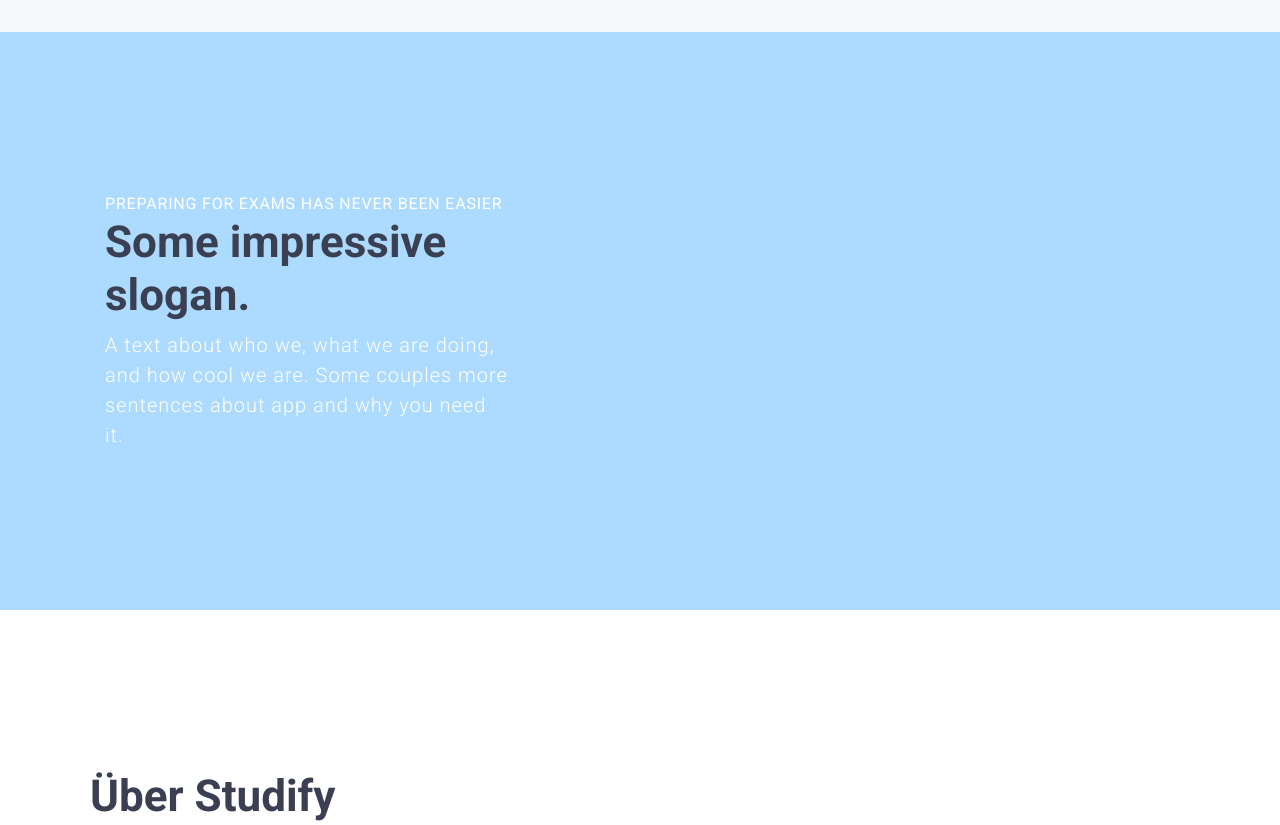
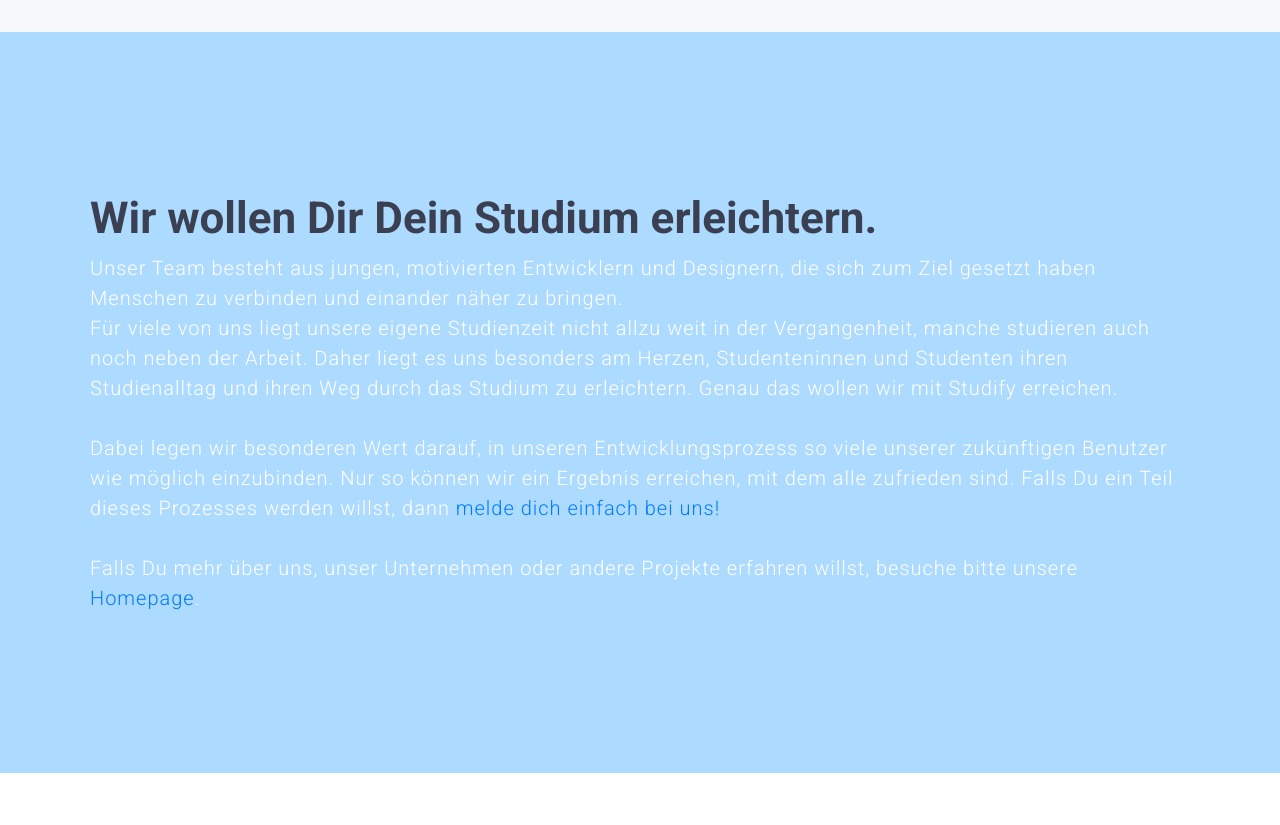
Before and after one commit to maxbogo/maxbogo.github.io, a plain HTML site: page index.html in a window 1280 px wide. Shown: the part 880-1705 px from the top of the page. Drawn offline with nearby package versions, Linux system fonts and the light colour scheme.

Commit message:
more content added

```diff
--- a/index.html
+++ b/index.html
@@ -75,11 +75,24 @@
   <section id="about">
     <div class="container">
       <div class="row">
-        <div class="col-md-5">
+        <div>
           <div class="content-box">
-            <span>Preparing for exams has never been easier</span>
-            <h2>Some impressive slogan.</h2>
-            <p>A text about who we, what we are doing, and how cool we are. Some couples more sentences about app and why you need it.</p>
+            <h2>Wir wollen Dir Dein Studium erleichtern.</h2>
+            <p>
+              Unser Team besteht aus jungen, motivierten Entwicklern und Designern, die sich zum Ziel gesetzt haben Menschen zu verbinden und einander näher zu bringen.
+            </p>
+            <p>
+              Für viele von uns liegt unsere eigene Studienzeit nicht allzu weit in der Vergangenheit, manche studieren auch noch neben der Arbeit.
+              Daher liegt es uns besonders am Herzen, Studenteninnen und Studenten ihren Studienalltag und ihren Weg durch das Studium zu erleichtern.
+              Genau das wollen wir mit Studify erreichen.
+            </p>
+            <p><br />
+              Dabei legen wir besonderen Wert darauf, in unseren Entwicklungsprozess so viele unserer zukünftigen Benutzer wie möglich einzubinden.
+              Nur so können wir ein Ergebnis erreichen, mit dem alle zufrieden sind. Falls Du ein Teil dieses Prozesses werden willst, dann <a href="#cont">melde dich einfach bei uns!</a>
+            </p>
+            <p><br />
+              Falls Du mehr über uns, unser Unternehmen oder andere Projekte erfahren willst, besuche bitte unsere <a href="404.html" target="_blank" rel="noopener">Homepage</a>.
+            </p>
           </div>
         </div>
     </div>
@@ -116,7 +129,7 @@
               </p>
               <p>
                 Studfiy befindet sich momentan noch in der Entwicklungsphase, aber für eine erste Demonstration kannst Du einen Blick auf unser MVP, unser Minimum-Viable-Product werfen. Mithilfe des MVPs führen wir gerade an unseren Partner-Universitäten
-                einen ersten Testlauf durch.
+                einen ersten Testlauf durch. Beachte bitte, dass das MVP auf dieser Seite nur die Funktion simulieren soll. Deine Dateien werden natürlich nicht wirklich hochgeladen, und es werden auch keine Nachrichten permanent gespeichert.
               </p>
 
           </div>
@@ -146,7 +159,6 @@
                       <td class="mvp-lv"><a href="">Zur LV-Seite</a></td>
                   </tr>
                   <tr class="chat-tr" id="chat-tr_pm">
-
                   </tr>
                   <tr id="unterlagen_pm" class="unterlagen-tr">
                     <td></td>
@@ -170,7 +182,6 @@
                       <td class="mvp-lv"><a href="">Zur LV-Seite</a></td>
                   </tr>
                   <tr class="chat-tr" id="chat-tr_dbs">
-
                   </tr>
                   <tr id="unterlagen_dbs" class="unterlagen-tr">
                     <td></td>
@@ -195,7 +206,6 @@
                       <td class="mvp-lv"><a href="">Zur LV-Seite</a></td>
                   </tr>
                   <tr class="chat-tr" id="chat-tr_ids">
-
                   </tr>
                   <tr id="unterlagen_ids" class="unterlagen-tr">
                     <td></td>
@@ -219,7 +229,6 @@
                       <td class="mvp-lv"><a href="">Zur LV-Seite</a></td>
                   </tr>
                   <tr class="chat-tr" id="chat-tr_est">
-
                   </tr>
                   <tr id="unterlagen_est" class="unterlagen-tr">
                     <td></td>
@@ -243,7 +252,6 @@
                       <td class="mvp-lv"><a href="">Zur LV-Seite</a></td>
                   </tr>
                   <tr class="chat-tr" id="chat-tr_num">
-
                   </tr>
                   <tr id="unterlagen_num" class="unterlagen-tr">
                     <td></td>
@@ -348,7 +356,7 @@
       <div class="title-block">
         <p>Falls Du noch Fragen oder Anliegen hast, zögere nicht uns zu kontaktieren!</p>
         <p><span class="b">Telefon:</span> +43 666 123 456 78<br />
-           <span class="b">Email:</span> support@studify.com
+           <span class="b">Email:</span> <a href="mailto:support@studify.com">support@studify.com</a>
           </p>
       </div>
     </div>
--- a/main.js
+++ b/main.js
@@ -26,7 +26,7 @@ $(document).ready(() => {
 
         dbs: [
 
-            {time: "10.01 17:22", text: "Also ich hab mir grad eine Altklausuhr angesehen und gar nichts gecheckt. Kann mir da jemand helfen?", user: "Dieter Schulze"},
+            {time: "10.01 17:22", text: "Also ich hab mir grad eine Altklausur angesehen und gar nichts gecheckt. Kann mir da jemand helfen?", user: "Dieter Schulze"},
             {time: "10.01 17:25", text: "Schau dir mal die Lösungen an die schon hochgeladen wurden, vielleicht hilft dir das ja", user: "Ralph Schroeder"},
             {time: "10.01 17:28", text: "Ok gut das mach ich mal, danke für den Hinweis", user: "Dieter Schulze"},
 
```
